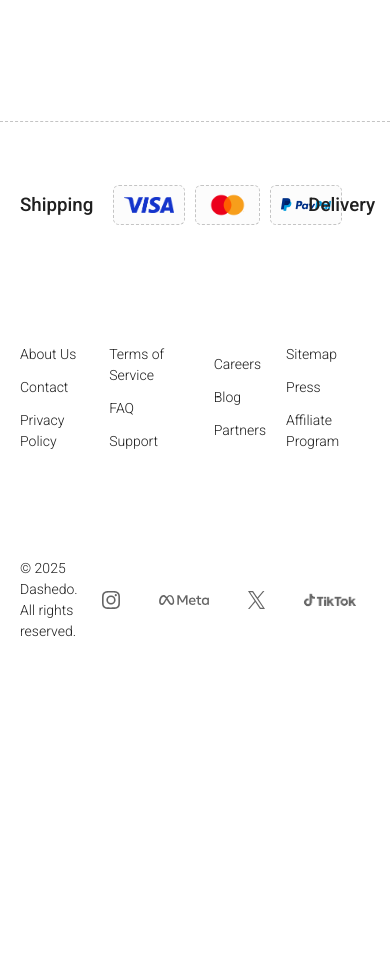
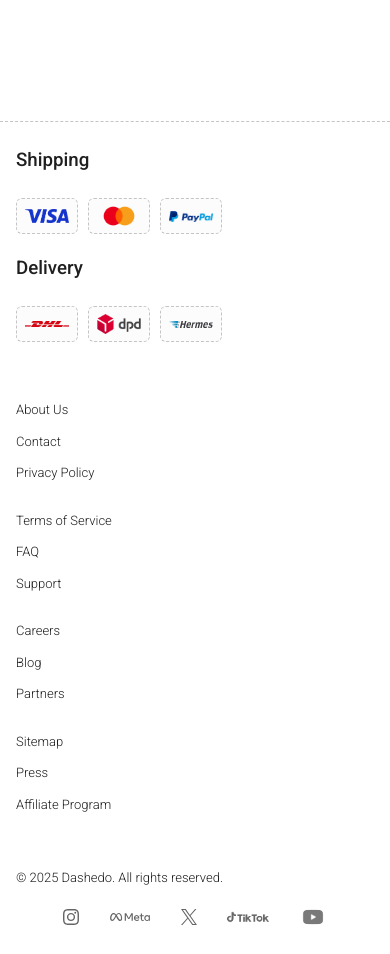
Before and after one commit to corechuv/market, a React (Vite) app: page /product/1 in a window 390 px wide. Shown: the part 1720-2674 px from the top of the page. Before the commit the page ends 2412 px from the top, so only its background shows below. Built offline with nearby package versions, Linux system fonts and the light colour scheme.

Commit message:
feat(footer): responsive layout (4→2→1 cols, stacked bottom, horizontal scroll for payment/delivery); fix dpd import; lazy-load images; init theme on mount

```diff
--- a/src/components/Footer/Footer.module.scss
+++ b/src/components/Footer/Footer.module.scss
@@ -1,12 +1,14 @@
-:root {
-  --border-col: #efefef;
-}
+/* брейки */
+$bp-sm: 480px;
+$bp-md: 768px;
+$bp-lg: 1024px;
+
+:root { --border-col: #efefef; }
 
 .footer {
   width: 100%;
   display: flex;
   justify-content: center;
-
 
   &__container {
     margin-top: 100px;
@@ -15,30 +17,50 @@
     width: 100%;
 
     &--col {
-      &:first-child {
-        border-top: 1px dashed var(--border);
-      }
+      &:first-child { border-top: 1px dashed var(--border); }
 
       section {
         display: flex;
         margin: 0 auto;
         align-items: center;
+        justify-content: space-between;
         gap: 20px;
         width: 100%;
         max-width: 1024px;
         padding: 50px 20px;
         box-sizing: border-box;
+
+        @media (max-width: $bp-md) {
+          flex-direction: column;
+          align-items: stretch;
+          gap: 16px;
+          padding: 24px 16px;
+        }
       }
     }
-
   }
 }
 
+/* нав-колонки: 4 → 2 → 1 */
 .footerNav {
   width: 100%;
-  display: flex;
-  justify-content: space-between;
+  display: grid;
+  grid-template-columns: repeat(4, minmax(0, 1fr));
   gap: 20px;
+
+  @media (max-width: $bp-lg) {
+    grid-template-columns: repeat(3, minmax(0, 1fr));
+  }
+  @media (max-width: $bp-md) {
+    grid-template-columns: repeat(2, minmax(0, 1fr));
+    gap: 12px 16px;
+  }
+  @media (max-width: $bp-sm) {
+    grid-template-columns: 1fr;
+    gap: 8px 0;
+  }
+
+  ul { margin: 0; padding: 0; }
 }
 
 .navLink {
@@ -49,16 +71,25 @@
   font-weight: 300;
   text-decoration: none;
 
-  &:hover {
-    text-decoration: underline;
-  }
+  &:hover { text-decoration: underline; }
+
+  @media (max-width: $bp-md) { font-size: 13px; }
 }
 
+/* нижняя строка: в столбик на мобиле */
 .footerBottom {
   display: flex;
   justify-content: space-between;
   align-items: center;
   padding: 20px 0;
+  gap: 16px;
+
+  @media (max-width: $bp-md) {
+    flex-direction: column;
+    align-items: flex-start;
+    padding: 8px 0 0;
+    gap: 12px;
+  }
 }
 
 .copyRight {
@@ -66,42 +97,40 @@
   margin: 0;
   font-size: 14px;
   font-weight: 300;
+
+  @media (max-width: $bp-md) { font-size: 13px; }
 }
 
+/* блок с методами: на мобилке — компактней и со скроллом */
 .methodContainer {
-  padding-top: 40px;
-  padding-bottom: 40px;
+  padding: 40px 0;
+
+  @media (max-width: $bp-md) { padding: 8px 0 0; }
 
   &__title {
     font-weight: 500;
+    margin: 0 0 8px;
   }
 }
 
-.paymentMethods {
-  display: flex;
-  align-items: center;
-  gap: 10px;
-  width: 50%;
-
-  &__visa,
-  &__mastercard,
-  &__paypal {
-    width: 50px;
-    height: 30px;
-    object-fit: contain;
-    padding: 4px 10px;
-    border: 1px dashed var(--border);
-    border-radius: 6px;
-    background-color: var(--bg-card);
-    cursor: pointer;
-  }
-}
-
+.paymentMethods,
 .deliveryMethods {
   display: flex;
   align-items: center;
   gap: 10px;
 
+  /* горизонтальный скролл на узких экранах */
+  @media (max-width: $bp-md) {
+    overflow-x: auto;
+    -webkit-overflow-scrolling: touch;
+    padding-bottom: 4px;
+
+    &::-webkit-scrollbar { height: 6px; }
+  }
+
+  &__visa,
+  &__mastercard,
+  &__paypal,
   &__dhl,
   &__dpd,
   &__hermes {
@@ -113,15 +142,28 @@
     border-radius: 6px;
     background-color: var(--bg-card);
     cursor: pointer;
+
+    @media (max-width: $bp-md) {
+      width: 44px;
+      height: 28px;
+      padding: 3px 8px;
+    }
   }
 }
 
+/* соцсети: центр и обтекание на мобиле */
 .socialLinks {
   display: flex;
   justify-content: start;
   align-items: center;
   gap: 20px;
   opacity: 0.6;
+  flex-wrap: wrap;
+
+  @media (max-width: $bp-md) {
+    justify-content: center;
+    gap: 16px;
+  }
 
   &__link {
     color: var(--text);
@@ -136,6 +178,11 @@
     width: 80px;
     height: 30px;
     object-fit: contain;
+
+    @media (max-width: $bp-md) {
+      width: 64px;
+      height: 24px;
+    }
   }
 
   &__x,
@@ -143,11 +190,21 @@
     width: 26px;
     height: 18px;
     object-fit: contain;
+
+    @media (max-width: $bp-md) {
+      width: 22px;
+      height: 16px;
+    }
   }
 
   &__youtube {
     width: 40px;
     height: 30px;
     object-fit: contain;
+
+    @media (max-width: $bp-md) {
+      width: 34px;
+      height: 26px;
+    }
   }
 }
--- a/src/components/Footer/Footer.tsx
+++ b/src/components/Footer/Footer.tsx
@@ -14,14 +14,16 @@ import dhl from "/dhl.png"
 import mastercard from "/mastercard.png"
 import paypal from "/paypal.png"
 import visa from "/visa.png"
-import dpd from "/dhl.png"
+import dpd from "/dpd.png"
 import hermes from "@/assets/svg/hermes.svg"
 
 
 import cls from "./Footer.module.scss"
 
 export default function Footer() {
-    const [theme, setTheme] = useState("light");
+    const [theme, setTheme] = useState(() =>
+        document.documentElement.getAttribute("data-theme") || "light"
+    );
 
     useEffect(() => {
         const observer = new MutationObserver(() => {
@@ -37,15 +39,15 @@ export default function Footer() {
                     <section className={cls.methodContainer}>
                         <h3 className={cls.methodContainer__title}>Shipping</h3>
                         <div className={cls.paymentMethods}>
-                            <img src={visa} alt="Visa" className={cls.paymentMethods__visa} />
-                            <img src={mastercard} alt="MasterCard" className={cls.paymentMethods__mastercard} />
-                            <img src={paypal} alt="PayPal" className={cls.paymentMethods__paypal} />
+                            <img loading="lazy" src={visa} alt="Visa" className={cls.paymentMethods__visa} />
+                            <img loading="lazy" src={mastercard} alt="MasterCard" className={cls.paymentMethods__mastercard} />
+                            <img loading="lazy" src={paypal} alt="PayPal" className={cls.paymentMethods__paypal} />
                         </div>
                         <h3 className={cls.methodContainer__title}>Delivery</h3>
                         <div className={cls.deliveryMethods}>
-                            <img src={dhl} alt="Dhl" className={cls.deliveryMethods__dhl} />
-                            <img src={dpd} alt="Dpd" className={cls.deliveryMethods__dpd} />
-                            <img src={hermes} alt="Hermes" className={cls.deliveryMethods__hermes} />
+                            <img loading="lazy" src={dhl} alt="Dhl" className={cls.deliveryMethods__dhl} />
+                            <img loading="lazy" src={dpd} alt="Dpd" className={cls.deliveryMethods__dpd} />
+                            <img loading="lazy" src={hermes} alt="Hermes" className={cls.deliveryMethods__hermes} />
                         </div>
                     </section>
                 </div>
@@ -78,19 +80,19 @@ export default function Footer() {
                         <p className={cls.copyRight}>&copy; 2025 Dashedo. All rights reserved.</p>
                         <div className={cls.socialLinks}>
                             <a href="https://instagram.com" className={cls.socialLinks__link} aria-label="Instagram">
-                                <img src={theme === "dark" ? instagramWhite : instagramBlack} className={cls.socialLinks__instagram} alt="Instagram" />
+                                <img loading="lazy" src={theme === "dark" ? instagramWhite : instagramBlack} className={cls.socialLinks__instagram} alt="Instagram" />
                             </a>
                             <a href="https://meta.com" className={cls.socialLinks__link} aria-label="Meta">
-                                <img src={theme === "dark" ? metaWhite : metaBlack} className={cls.socialLinks__meta} alt="Meta" />
+                                <img loading="lazy" src={theme === "dark" ? metaWhite : metaBlack} className={cls.socialLinks__meta} alt="Meta" />
                             </a>
                             <a href="https://x.com" className={cls.socialLinks__link} aria-label="X">
-                                <img src={theme === "dark" ? xWhite : xBlack} className={cls.socialLinks__x} alt="X" />
+                                <img loading="lazy" src={theme === "dark" ? xWhite : xBlack} className={cls.socialLinks__x} alt="X" />
                             </a>
                             <a href="https://tiktok.com" className={cls.socialLinks__link} aria-label="TikTok">
-                                <img src={theme === "dark" ? tiktokWhite : tiktokBlack} className={cls.socialLinks__tiktok} alt="TikTok" />
+                                <img loading="lazy" src={theme === "dark" ? tiktokWhite : tiktokBlack} className={cls.socialLinks__tiktok} alt="TikTok" />
                             </a>
                             <a href="https://youtube.com" className={cls.socialLinks__link} aria-label="YouTube">
-                                <img src={theme === "dark" ? youtubeWhite : youtubeBlack} className={cls.socialLinks__youtube} alt="YouTube" />
+                                <img loading="lazy" src={theme === "dark" ? youtubeWhite : youtubeBlack} className={cls.socialLinks__youtube} alt="YouTube" />
                             </a>
                         </div>
                     </section>
```
